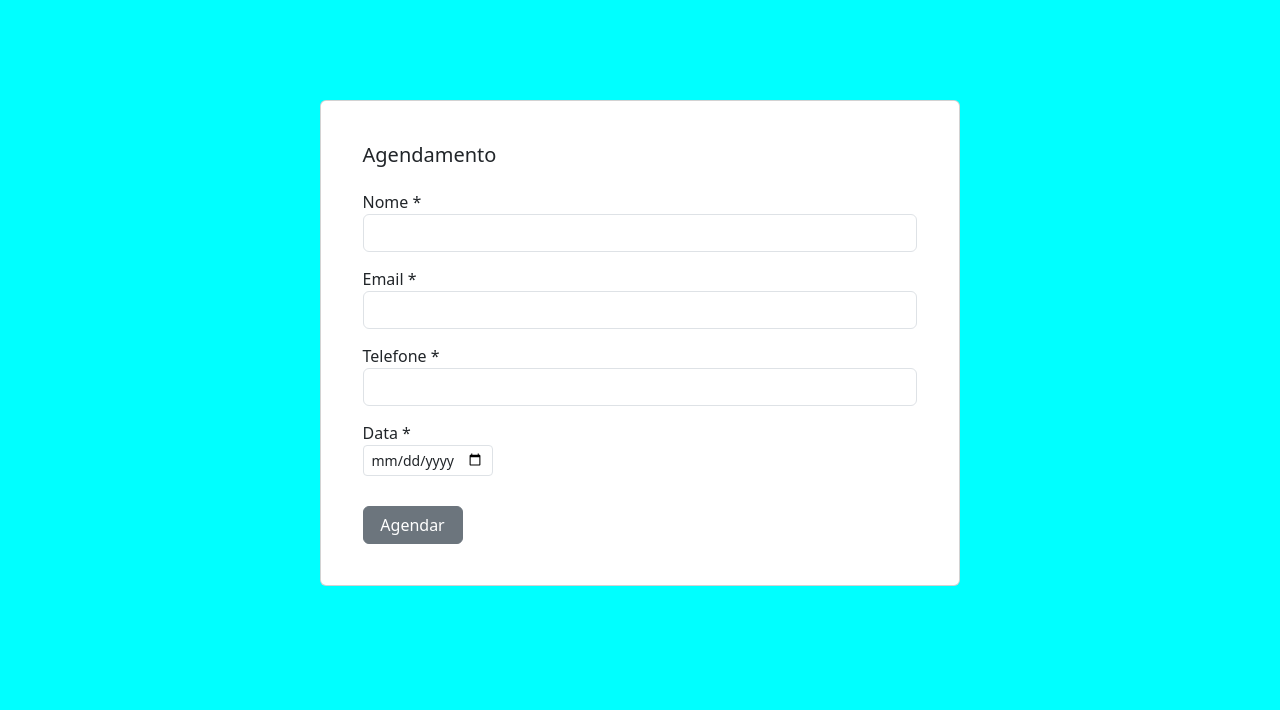
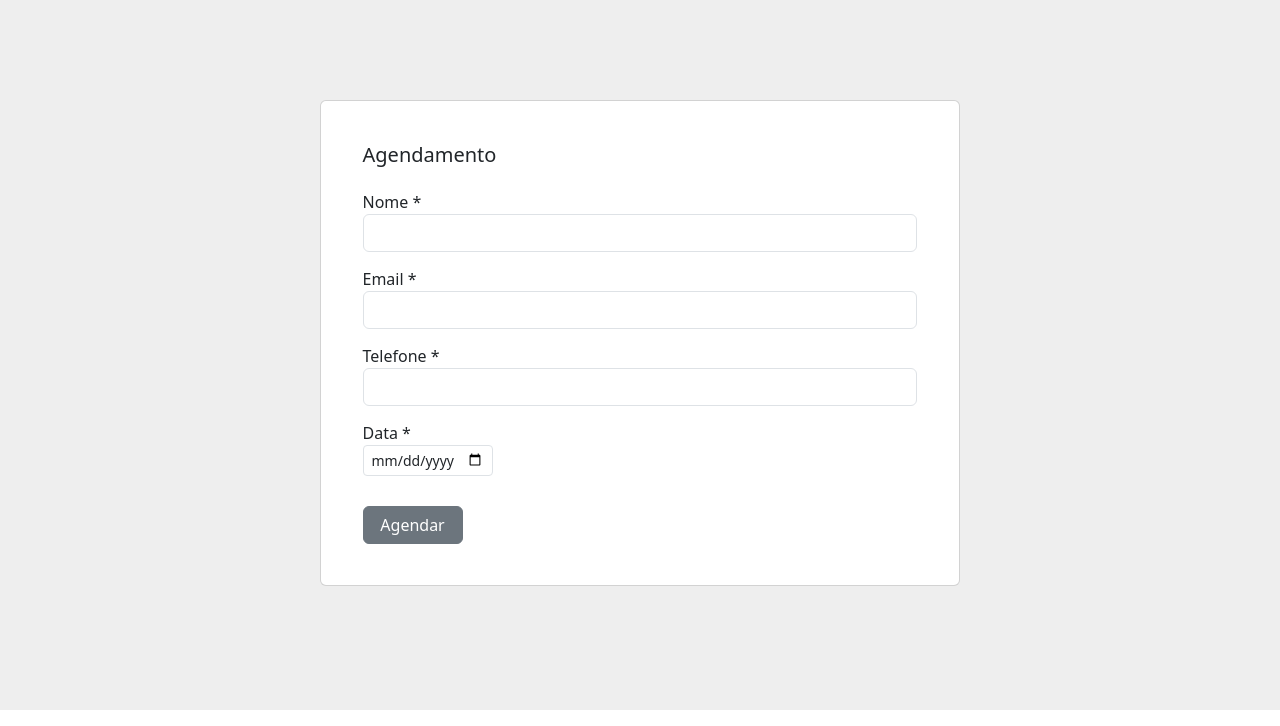
Before and after one commit to ferqueiroz/AEP-2025, a plain HTML site: page agenda.html in a window 1280 px wide. Shown: the part 74-800 px from the top of the page. Drawn offline with nearby package versions, Linux system fonts and the light colour scheme.

Commit message:
Health Map v2.2

```diff
--- a/agenda.css
+++ b/agenda.css
@@ -1,5 +1,5 @@
 .fundo{
-    background-color: aqua;
+    background-color: rgb(238, 238, 238);
 }
 
 .card-body{
```
